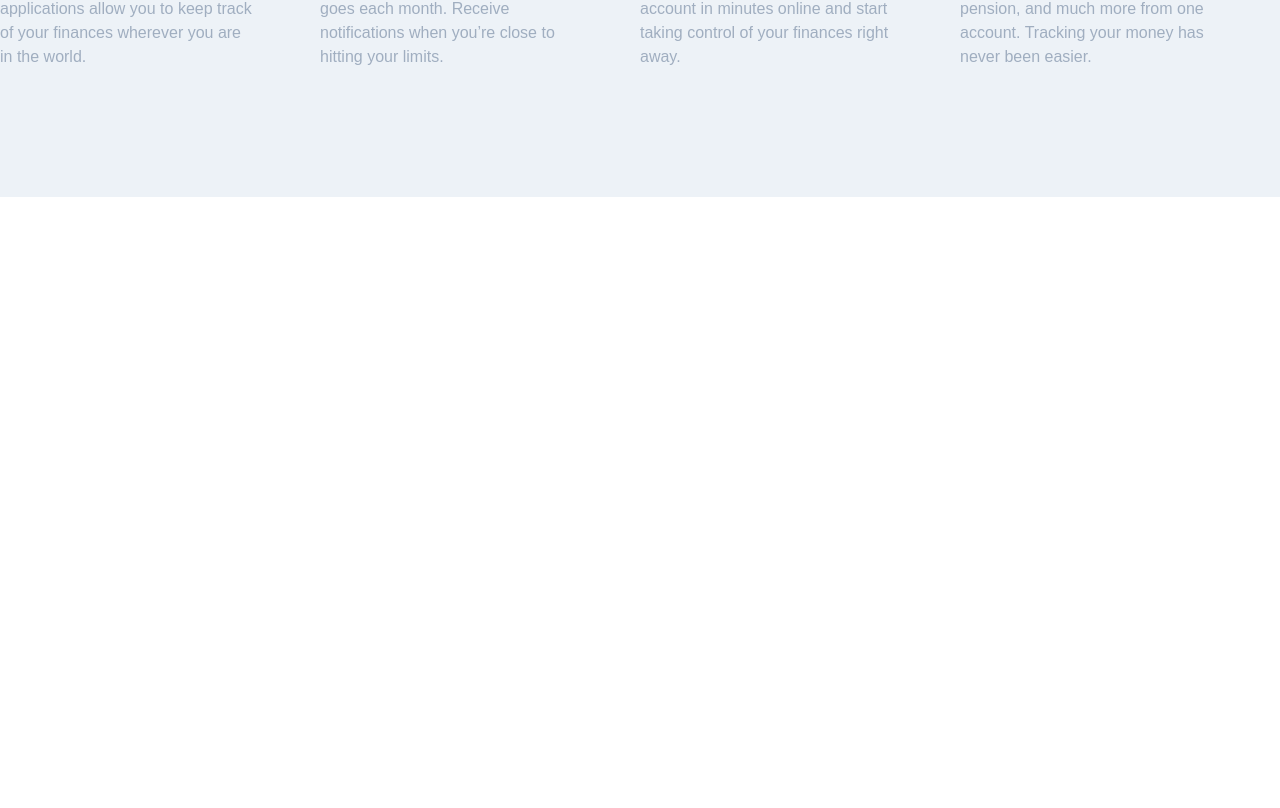
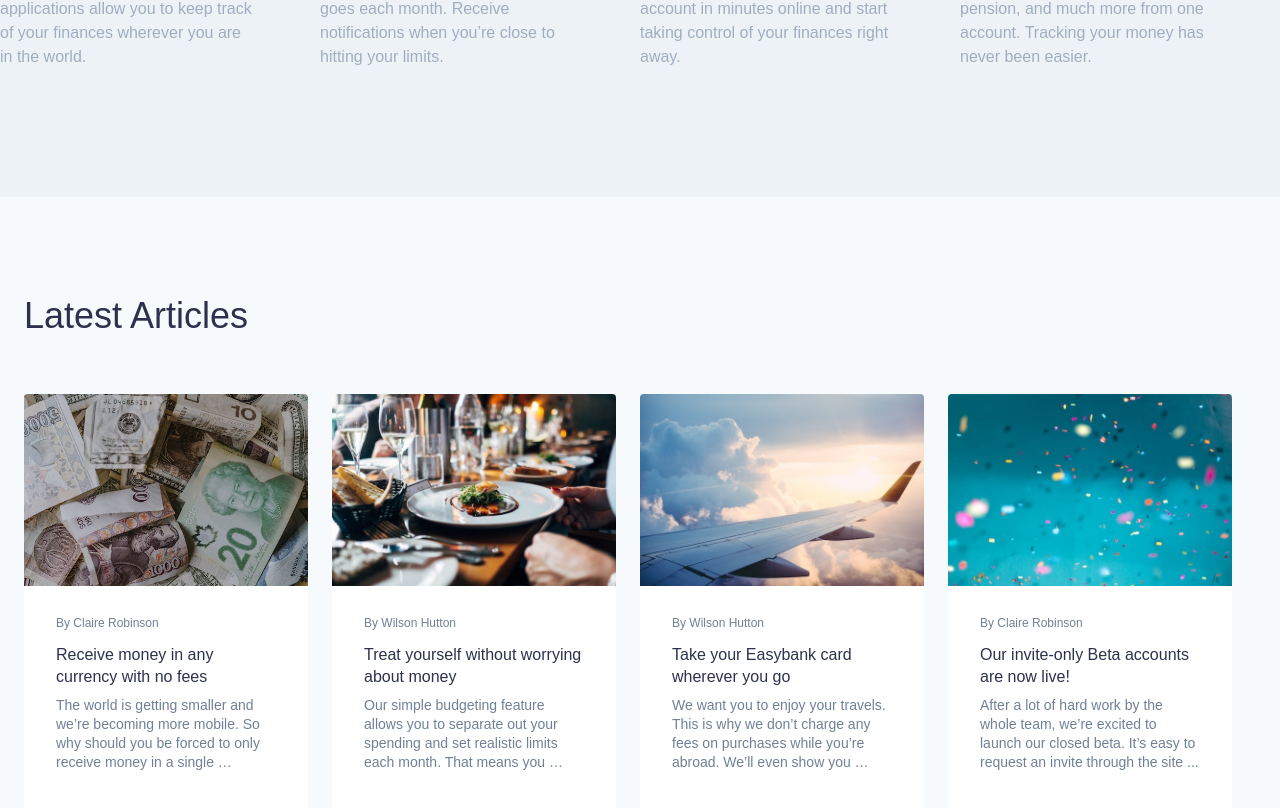
Before and after one commit to crThiago/frontendmentor-easybank-landing-page-master, a Vue app: page / in a window 1280 px wide. Shown: the part 578-1386 px from the top of the page. Before the commit the page ends 800 px from the top, so only its background shows below. Built offline with nearby package versions, Linux system fonts and the light colour scheme.

Commit message:
Articles section

```diff
--- a/src/App.vue
+++ b/src/App.vue
@@ -3,6 +3,7 @@
     <Navbar/>
     <!-- <Banner/> -->
     <Services/>
+    <Articles/>
   </div>
 </template>
 
@@ -10,12 +11,14 @@
 import Navbar from './components/Navbar'
 // import Banner from './components/Banner'
 import Services from './components/Services'
+import Articles from './components/Articles'
 
 export default {
   name: 'app',
   components: {
     Navbar,
-    Services
+    Services,
+    Articles
   },
 }
 </script>
--- /dev/null
+++ b/src/components/Articles.vue
@@ -0,0 +1,62 @@
+<template>
+  <section class="bg-gray-100">
+    <div class="container pt-24 px-6">
+      <header>
+        <h3 class="text-center text-3xl text-dark-blue leading-tight md:text-4xl md:text-left">Latest Articles</h3>
+      </header>
+      <div class="flex flex-col flex-wrap justify-around mt-8 sm:flex-row">
+        <div v-for="article in articles" :key="article.title" class="sm:w-1/2 sm:pr-6 lg:w-1/3 xl:w-1/4">
+          <article  class="mt-6 pb-10 rounded overflow-hidden bg-white">
+            <div class="relative pb-48">
+              <img class="absolute h-full w-full object-cover" :src="`./images/${ article.image }`" alt="">
+            </div>
+            <div class="relative pt-6 px-8">
+              <p class="mt-1 text-xs text-gray-600">By {{ article.author }}</p>
+              <h4 class="mt-3 cursor-pointer text-base text-dark-blue leading-snug hover:text-lime-green">{{ article.title }}</h4>
+              <p class="mt-2 text-sm leading-snug text-gray-600">{{ article.resume }}</p>
+            </div>
+          </article>
+        </div>
+      </div>
+    </div>
+  </section>
+</template>
+
+<script>
+export default {
+  data() {
+    return {
+      articles: [
+        {
+          image: "image-currency.jpg",
+          author: "Claire Robinson",
+          title: "Receive money in any currency with no fees",
+          resume: "The world is getting smaller and we’re becoming more mobile. So why should you be forced to only receive money in a single …"
+        },
+        {
+          image: "image-restaurant.jpg",
+          author: "Wilson Hutton",
+          title: "Treat yourself without worrying about money",
+          resume: "Our simple budgeting feature allows you to separate out your spending and set realistic limits each month. That means you …"
+        },
+        {
+          image: "image-plane.jpg",
+          author: "Wilson Hutton",
+          title: "Take your Easybank card wherever you go",
+          resume: "We want you to enjoy your travels. This is why we don’t charge any fees on purchases while you’re abroad. We’ll even show you …"
+        },
+        {
+          image: "image-confetti.jpg",
+          author: "Claire Robinson",
+          title: "Our invite-only Beta accounts are now live!",
+          resume: "After a lot of hard work by the whole team, we’re excited to launch our closed beta. It’s easy to request an invite through the site ..."
+        }
+      ]
+    }
+  }
+}
+</script>
+
+<style>
+
+</style>
--- a/tailwind.config.js
+++ b/tailwind.config.js
@@ -22,7 +22,7 @@
   },
   variants: {
     gradients: ['responsive', 'hover'],
-    borderWidth: ['responsive', 'hover']
+    borderWidth: ['responsive', 'hover'],
   },
   plugins: [
     require('./plugins/gradients')
```
